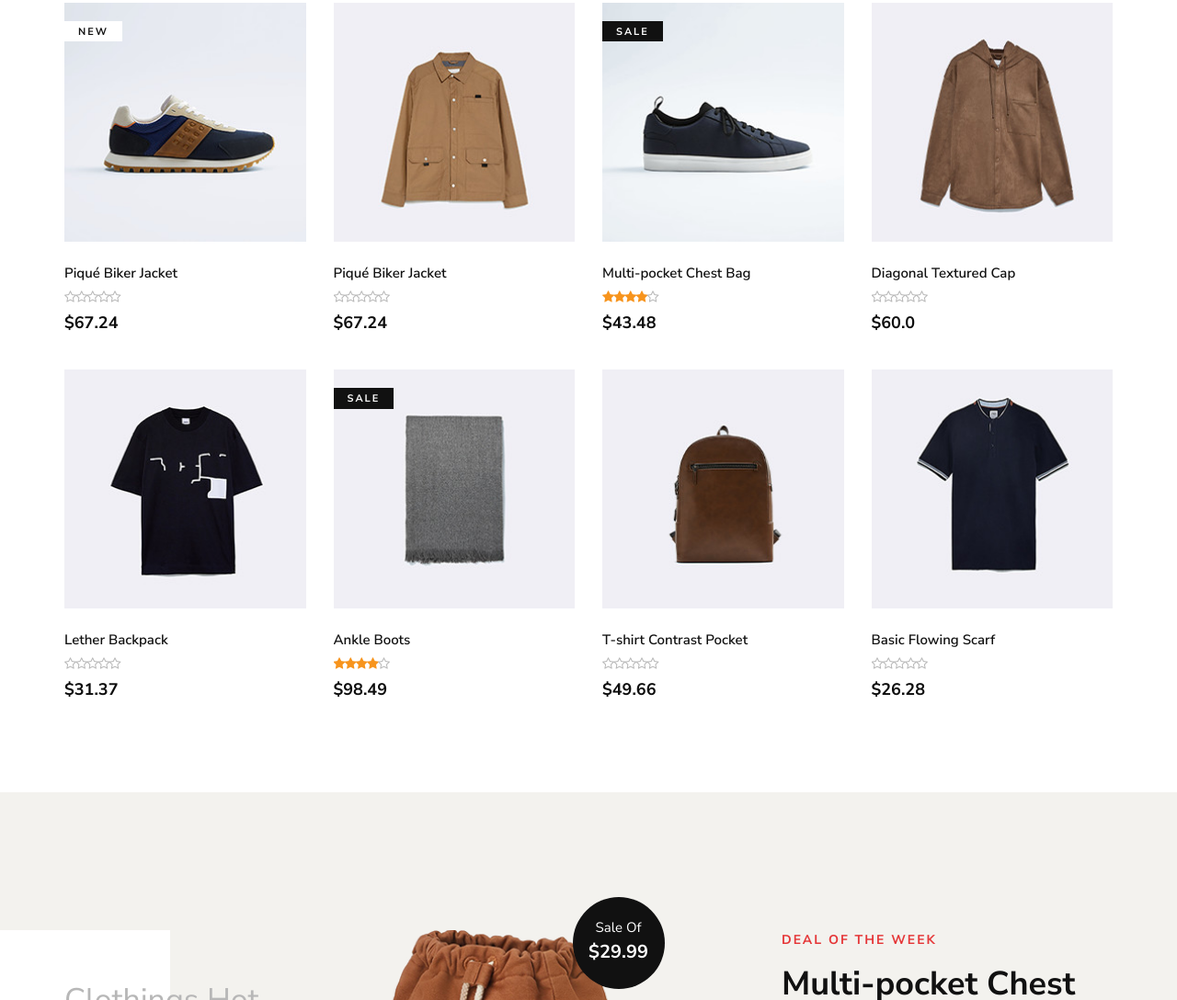
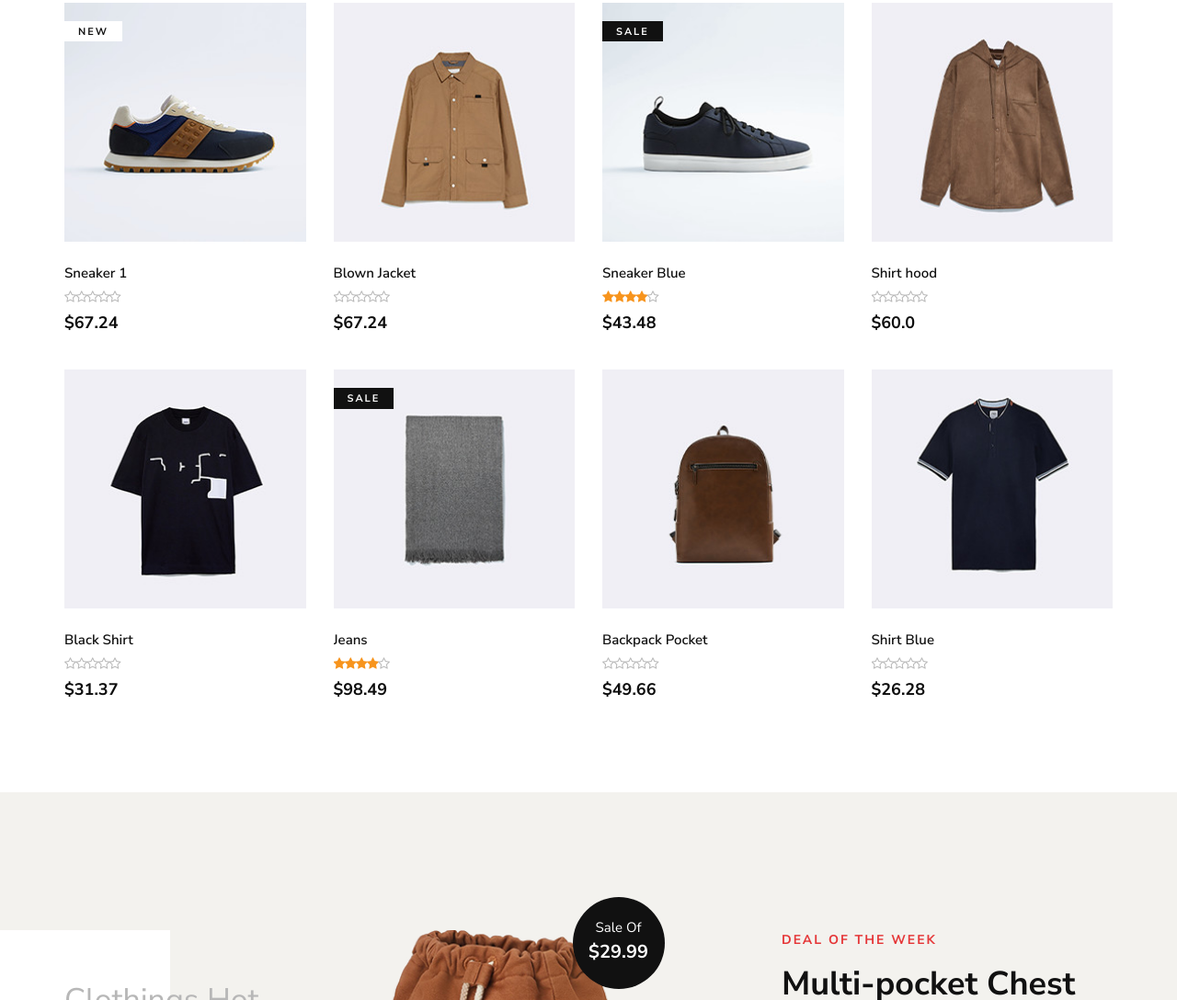
Before and after one commit to praewyaphat/ecommerce-website, a website: page malefashion-master/index.html in a window 1280 px wide. Shown: the part 2189-3277 px from the top of the page at 92% size. Drawn offline with Linux system fonts and the light colour scheme.

Commit message:
First commit

```diff
--- a/malefashion-master/backend/Server.js
+++ b/malefashion-master/backend/Server.js
@@ -3,7 +3,7 @@ const cors = require('cors');
 const bodyParser = require('body-parser');
 
 const app = express();
-const PORT = 5000;
+const PORT = 3000;
 
 app.use(cors());
 app.use(bodyParser.json());
--- a/malefashion-master/index.html
+++ b/malefashion-master/index.html
@@ -244,7 +244,7 @@
                             </ul>
                         </div>
                         <div class="product__item__text">
-                            <h6>Piqué Biker Jacket</h6>
+                            <h6>Sneaker 1 </h6>
                             <a href="#" class="add-cart">+ Add To Cart</a>
                             <div class="rating">
                                 <i class="fa fa-star-o"></i>
@@ -278,7 +278,7 @@
                             </ul>
                         </div>
                         <div class="product__item__text">
-                            <h6>Piqué Biker Jacket</h6>
+                            <h6>Blown Jacket</h6>
                             <a href="#" class="add-cart">+ Add To Cart</a>
                             <div class="rating">
                                 <i class="fa fa-star-o"></i>
@@ -313,7 +313,7 @@
                             </ul>
                         </div>
                         <div class="product__item__text">
-                            <h6>Multi-pocket Chest Bag</h6>
+                            <h6>Sneaker Blue</h6>
                             <a href="#" class="add-cart">+ Add To Cart</a>
                             <div class="rating">
                                 <i class="fa fa-star"></i>
@@ -347,7 +347,7 @@
                             </ul>
                         </div>
                         <div class="product__item__text">
-                            <h6>Diagonal Textured Cap</h6>
+                            <h6>Shirt hood</h6>
                             <a id=""  href="#" class="add-cart">+ Add To Cart</a>
                             <div class="rating">
                                 <i class="fa fa-star-o"></i>
@@ -381,7 +381,7 @@
                             </ul>
                         </div>
                         <div class="product__item__text">
-                            <h6>Lether Backpack</h6>
+                            <h6>Black Shirt</h6>
                             <a href="#" class="add-cart">+ Add To Cart</a>
                             <div class="rating">
                                 <i class="fa fa-star-o"></i>
@@ -416,7 +416,7 @@
                             </ul>
                         </div>
                         <div class="product__item__text">
-                            <h6>Ankle Boots</h6>
+                            <h6>Jeans</h6>
                             <a href="#" class="add-cart">+ Add To Cart</a>
                             <div class="rating">
                                 <i class="fa fa-star"></i>
@@ -450,7 +450,7 @@
                             </ul>
                         </div>
                         <div class="product__item__text">
-                            <h6>T-shirt Contrast Pocket</h6>
+                            <h6>Backpack Pocket</h6>
                             <a href="#" class="add-cart">+ Add To Cart</a>
                             <div class="rating">
                                 <i class="fa fa-star-o"></i>
@@ -484,7 +484,7 @@
                             </ul>
                         </div>
                         <div class="product__item__text">
-                            <h6>Basic Flowing Scarf</h6>
+                            <h6>Shirt Blue</h6>
                             <a href="#" class="add-cart">+ Add To Cart</a>
                             <div class="rating">
                                 <i class="fa fa-star-o"></i>
```
Also changed, not shown: malefashion-master/shop.html (+6 -6 lines).
